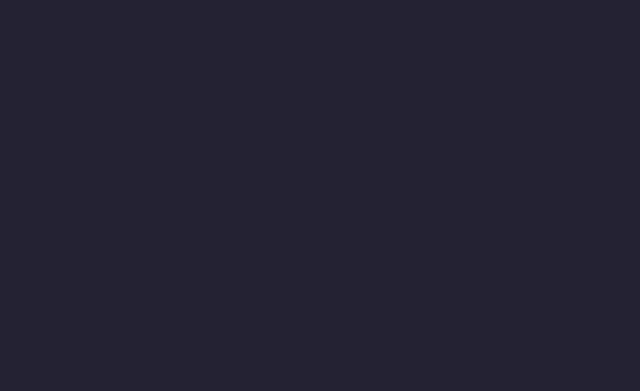
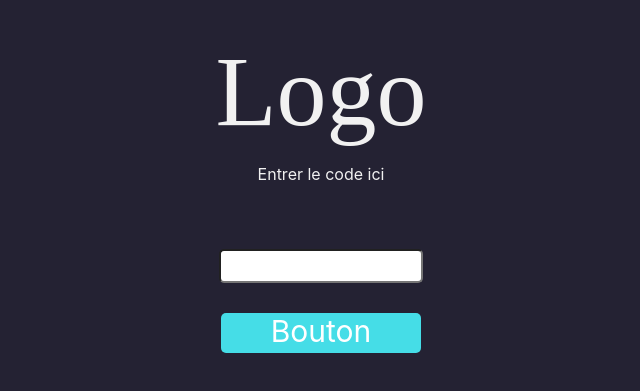
Before and after one commit to ahmedKhaireddine/Quiz-front-end, a React (Create React App) app: page /test in a window 1280 px wide. Shown: the part 207-598 px from the top of the page, without its empty margins (319-959 px from the left). Built offline with nearby package versions, Linux system fonts and the light colour scheme; the HTML template or start-up script is replaced by a standard one; a web font is replaced by a local one.

Commit message:
création du composant d'accueil du quiz

```diff
--- a/src/components/Button.jsx
+++ b/src/components/Button.jsx
@@ -2,18 +2,24 @@ import React from 'react'
 import styled from 'styled-components'
 
 const Btn = styled.div`
-    display: block;
-    height: 50px;
-    width: 100px;
+    height: 40px;
+    width: 200px;
     font-size: 30px;
     color: white;
-    padding: 10px 60px;
-    background: red;
+    background: #45DDE7;
     outline: none;
     cursor: pointer;
     border-radius: 5px;
+
+    span {
+        display: flex;
+        justify-content: center;
+        align-items: center;
+    }
+
     :hover {
-        background: blue;
+        background: #95F6FD;
+        color: #636161;
     }
 `
 
@@ -25,7 +31,9 @@ const Button = () => {
     }
 
     return (
-        <Btn onClick={handleClick} type='button'>Bouton</Btn>
+        <Btn onClick={handleClick} type='button'>
+            <span>Bouton</span>
+        </Btn>
     )
 }
 
--- a/src/components/Logo.jsx
+++ b/src/components/Logo.jsx
@@ -3,7 +3,8 @@ import styled from 'styled-components'
 
 const LogoComponent = styled.div`
     font-family: 'Henny Penny';
-    font-size: 100px
+    font-size: 100px;
+    color: #F1F1F1;
 `
 
 const Logo = () => {
--- a/src/components/QuizSignin.jsx
+++ b/src/components/QuizSignin.jsx
@@ -1,6 +1,27 @@
 import React from 'react'
+import Button from './Button'
+
+import styled from 'styled-components'
 import { useFormik } from 'formik'
 import * as Yup from 'yup'
+
+const Form = styled.div`
+    display: flex;
+    flex-direction column;
+    justify-content: center;
+    align-items: center;
+
+    label {
+        color: #F1F1F1;
+        margin: 15px auto;
+    }
+    input {
+        height: 30px;
+        width: 200px;
+        border-radius: 5px;
+        margin: 30px 0;
+    }
+`
 
 const QuizSignin = () => {
 
@@ -23,9 +44,9 @@ const QuizSignin = () => {
         });
 
     return (
-        <form onSubmit={formik.handleSubmit}>
+        <Form onSubmit={formik.handleSubmit}>
 
-            <label htmlFor="code">Entrer le code ici</label>
+            <label htmlFor="code">Entrer le code ici</label><br></br>
             <input
                 id="code"
                 name="code"
@@ -39,9 +60,9 @@ const QuizSignin = () => {
                 <div>{formik.errors.code}</div>
             ) : null}
 
-            <button type="submit">Submit</button>
+            <Button type="submit">Submit</Button>
 
-        </form>
+        </Form>
     )
 }
 
--- a/src/components/layouts/QuizHomeLayout.jsx
+++ b/src/components/layouts/QuizHomeLayout.jsx
@@ -1,16 +1,33 @@
 import React from 'react'
+import Logo from '../Logo'
+import QuizSignin from '../QuizSignin'
+
 import styled from 'styled-components'
 
 const Body = styled.div`
     height: 100vh;
     width; 100wv;
     background: #242233;
+    display: flex;
+    justify-content: center;
+    align-items: center;
+`
+const Card = styled.div`
+    display: flex;
+    justify-content: center;
+    align-items: center;
+    flex-direction column;
+    height: 400px;
+    width: 300px;
 `
 
 const QuizHomeLayout = () => {
     return (
         <Body>
-
+            <Card>
+                <Logo/>
+                <QuizSignin/>
+            </Card>
         </Body>
     )
 }
```
